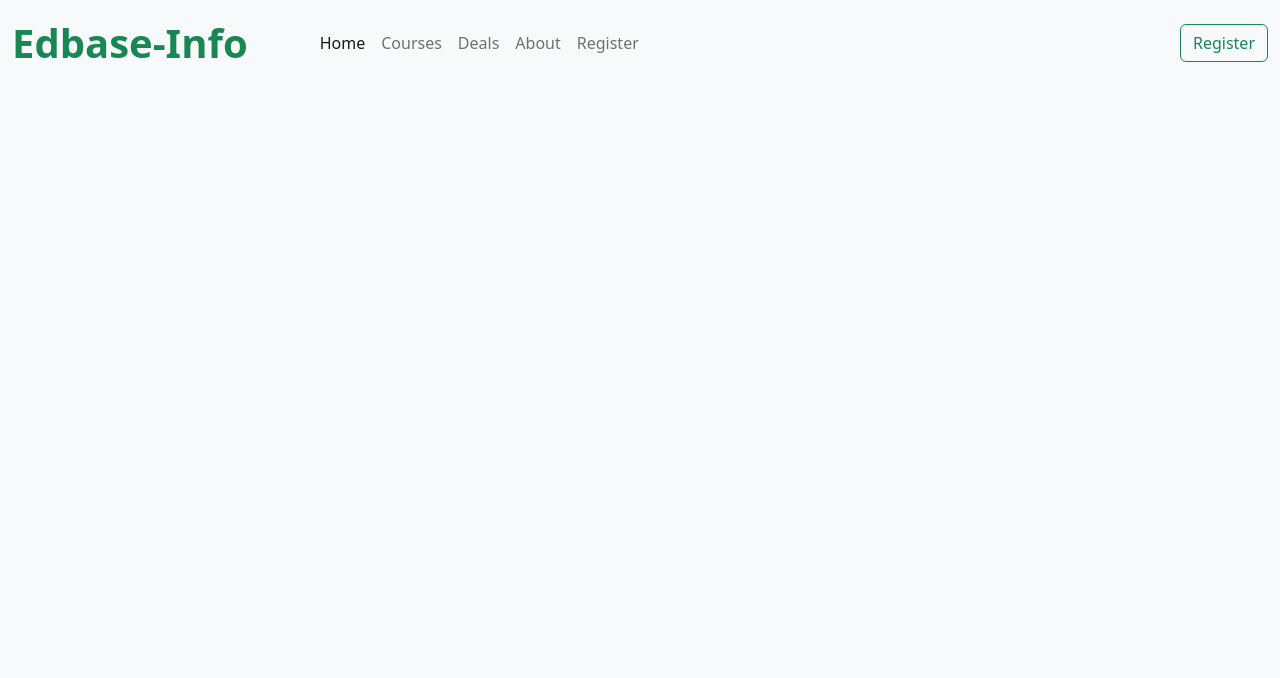
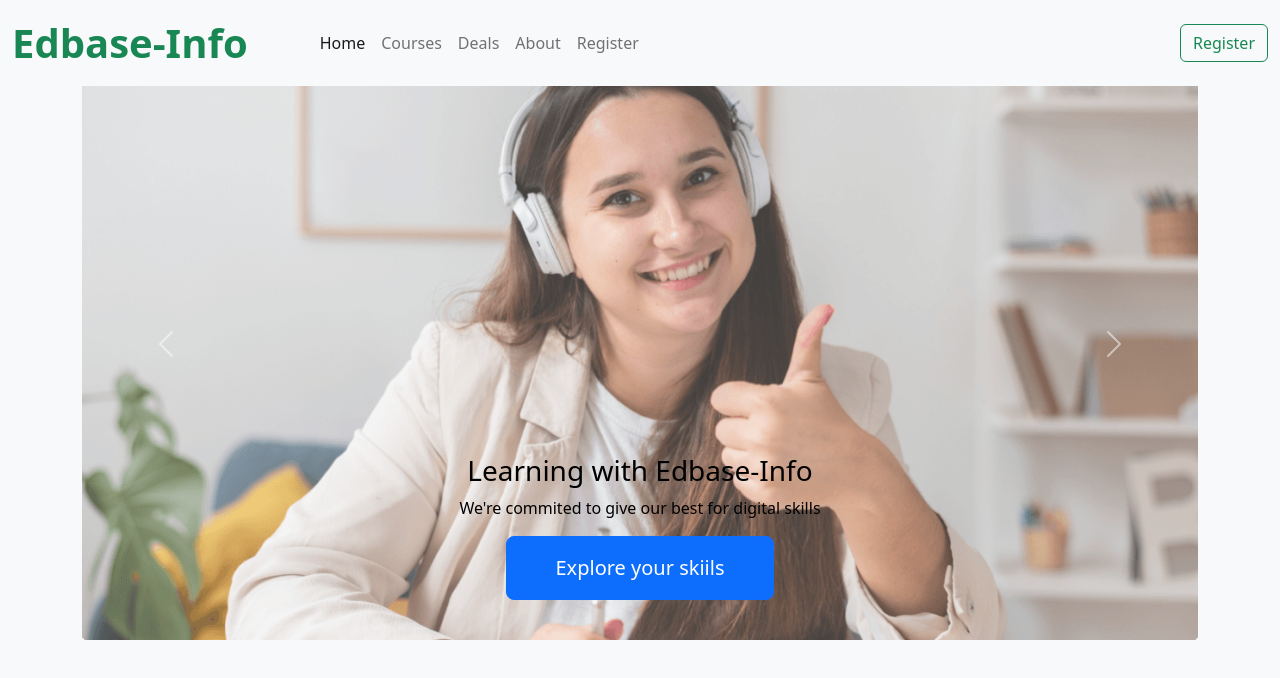
Before and after one commit to abdulahadpavel/Edbase-Info-Assignment, a plain HTML site: page index.html in a window 1280 px wide. Drawn offline with nearby package versions, Linux system fonts and the light colour scheme.

Commit message:
slider section & header section complete

```diff
--- a/index.html
+++ b/index.html
@@ -46,8 +46,51 @@
       </nav>
 </section>
    <!-- navbar section end -->
-        </header>
-        <!-- header section end -->
+ <!-- slider section start -->
+
+ <section class="mt-5">
+    <div id="carouselExampleControlsNoTouching" class="carousel slide" data-bs-touch="false">
+        <div class="carousel-inner .bg-dark.bg-gradient
+        ">
+          <div class="carousel-item active bg-color">
+            <img src="images/cover/cover-1.png" class="d-block w-100 opacity-75" alt="...">
+            <div class="carousel-caption">
+                <h3 class="text-black">Learning with Edbase-Info</h3>
+                <p class="text-black">We're commited to give our best for digital skills</p>
+                <a href="#" class="btn btn-lg btn-primary px-5 py-3">Explore your skiils</a>
+              </div>
+          </div>
+          <div class="carousel-item">
+            <img src="images/cover/cover-1.png" class="d-block w-100 opacity-75" alt="...">
+            <div class="carousel-caption">
+                <h3 class="text-black">Edbase-Info</h3>
+                <p class="text-black">Commited for digital skills</p>
+                <a href="#" class="btn btn-lg btn-primary px-5 py-3">Explore your skills </a>
+              </div>
+          </div>
+          <div class="carousel-item">
+            <img src="images/cover/cover-1.png" class="d-block w-100 opacity-75" alt="...">
+            <div class="carousel-caption">
+                <h3 class="text-black">Edbase-Info</h3>
+                <p class="text-black">Thank you for joining with us</p>
+                <a href="#" class="btn btn-lg btn-primary px-5 py-3">Explore your skills </a>
+              </div>
+          </div>
+        </div>
+        <button class="carousel-control-prev" type="button" data-bs-target="#carouselExampleControlsNoTouching" data-bs-slide="prev">
+          <span class="carousel-control-prev-icon" aria-hidden="true"></span>
+          <span class="visually-hidden">Previous</span>
+        </button>
+        <button class="carousel-control-next" type="button" data-bs-target="#carouselExampleControlsNoTouching" data-bs-slide="next">
+          <span class="carousel-control-next-icon" aria-hidden="true"></span>
+          <span class="visually-hidden">Next</span>
+        </button>
+      </div>
+      </div>
+</section>
+<!-- slider section end -->
+</header>
+<!-- header section end -->
 
         <!-- main section start -->
         <main>
```
